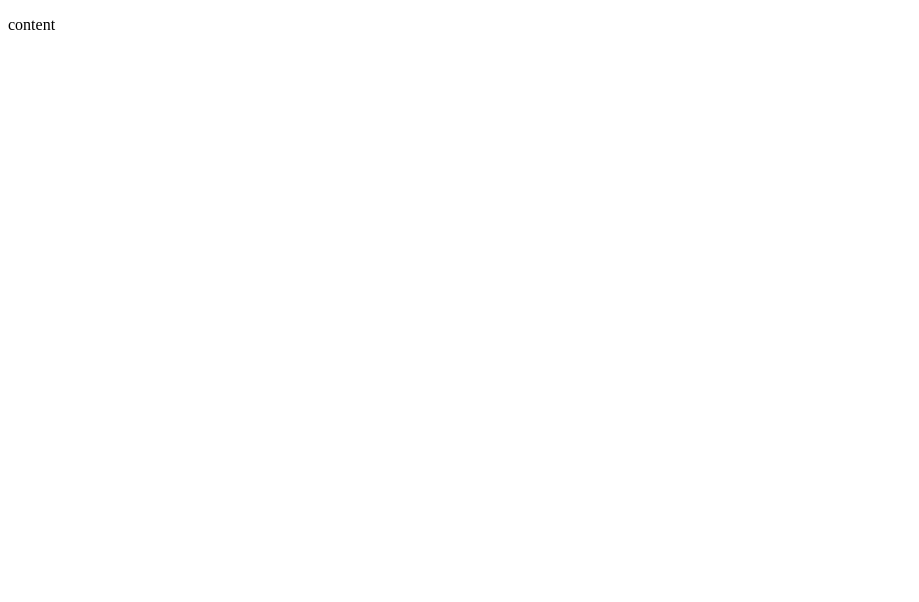
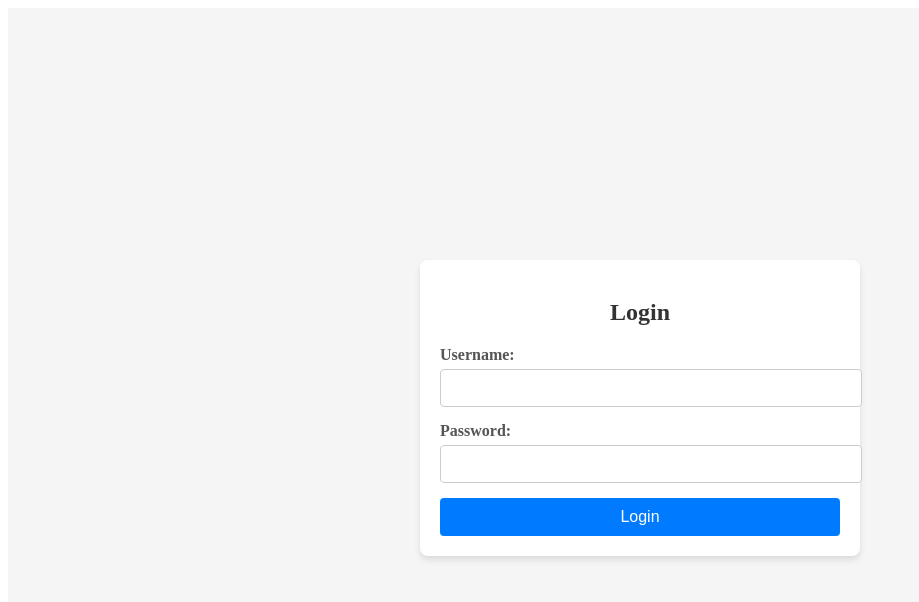
Before and after one commit to sunlipeipei/Qiongrui-Liu-Lipeipei-Sun-project3, a React (Vite) app in the folder frontend/: page /login in a window 1280 px wide. Shown: the top 602 px of the page, without its empty margins (0-919 px from the left). Built offline with nearby package versions, Linux system fonts and the light colour scheme.

Commit message:
add global context: AuthContext jsx

```diff
--- a/frontend/package.json
+++ b/frontend/package.json
@@ -13,6 +13,7 @@
   "author": "",
   "license": "ISC",
   "dependencies": {
+    "@jridgewell/gen-mapping": "^0.3.6",
     "axios": "^1.7.7",
     "cookie-parser": "^1.4.7",
     "express": "^4.21.1",
--- a/frontend/src/components/LoginForm.jsx
+++ b/frontend/src/components/LoginForm.jsx
@@ -0,0 +1,57 @@
+import React, { useState } from 'react';
+import axios from 'axios';
+import '../styles/LoginForm.css';
+
+const LoginForm = ({ onLoginSuccess }) => {
+  const [username, setUsername] = useState('');
+  const [password, setPassword] = useState('');
+  const [error, setError] = useState('');
+
+  const handleLogin = async (e) => {
+    e.preventDefault(); // prevent form default submission behavior
+    setError(''); // clear previous errors
+
+    try {
+      const response = await axios.post('/api/user/login', { username, password });
+      alert('Login successful!');
+      onLoginSuccess(response.data.token); // pass token to parent component or state
+    } catch (err) {
+      console.error(err.response?.data || 'Login error');
+      setError(err.response?.data || 'Invalid username or password');
+    }
+  };
+
+  return (
+    <div className="login-form-container">
+      <form className="login-form" onSubmit={handleLogin}>
+        <h2>Login</h2>
+        {error && <p className="error-message">{error}</p>}
+        <div className="form-group">
+          <label htmlFor="username">Username:</label>
+          <input
+            type="text"
+            id="username"
+            name="username"
+            value={username}
+            onChange={(e) => setUsername(e.target.value)}
+            required
+          />
+        </div>
+        <div className="form-group">
+          <label htmlFor="password">Password:</label>
+          <input
+            type="password"
+            id="password"
+            name="password"
+            value={password}
+            onChange={(e) => setPassword(e.target.value)}
+            required
+          />
+        </div>
+        <button type="submit" className="login-button">Login</button>
+      </form>
+    </div>
+  );
+};
+
+export default LoginForm;
--- /dev/null
+++ b/frontend/src/context/AuthContext.jsx
@@ -0,0 +1,13 @@
+import React, { createContext, useState } from 'react';
+
+export const AuthContext = createContext();
+
+export const AuthProvider = ({ children }) => {
+  const [auth, setAuth] = useState({ token: null, username: null });
+
+  return (
+    <AuthContext.Provider value={{ auth, setAuth }}>
+      {children}
+    </AuthContext.Provider>
+  );
+};
--- a/frontend/src/main.jsx
+++ b/frontend/src/main.jsx
@@ -1,9 +1,12 @@
 import { StrictMode } from 'react'
 import { createRoot } from 'react-dom/client'
+import { AuthProvider } from './context/AuthContext';
 import App from './App'
 
 createRoot(document.getElementById('root')).render(
   <StrictMode>
-    <App />
+    <AuthProvider>
+      <App />
+    </AuthProvider>
   </StrictMode>,
 )
--- a/frontend/src/pages/LoginPage.jsx
+++ b/frontend/src/pages/LoginPage.jsx
@@ -1,14 +1,17 @@
-/**
- * User profile page
- */
 import '../styles/LoginPage.css';
-
 import React from 'react';
+import LoginForm from '../components/LoginForm';
+import { AuthContext } from '../context/AuthContext';
 
 const LoginPage = () => {
+  const handleLoginSuccess = (token) => {
+    console.log('Token received:', token);
+    // Set token in global state, cookies, or localStorage
+  };
+
   return (
     <div>
-      <p>content</p>
+      <LoginForm onLoginSuccess={handleLoginSuccess} />
     </div>
   );
 };
--- /dev/null
+++ b/frontend/src/styles/LoginForm.css
@@ -0,0 +1,65 @@
+.login-form-container {
+    display: flex;
+    justify-content: center;
+    align-items: center;
+    height: 100vh;
+    background-color: #f5f5f5;
+}
+
+.login-form {
+    width: 100%;
+    max-width: 400px;
+    background: #ffffff;
+    padding: 20px;
+    border-radius: 8px;
+    box-shadow: 0 4px 6px rgba(0, 0, 0, 0.1);
+}
+
+.login-form h2 {
+    text-align: center;
+    color: #333333;
+    margin-bottom: 20px;
+}
+
+.form-group {
+    margin-bottom: 15px;
+}
+
+.form-group label {
+    display: block;
+    margin-bottom: 5px;
+    font-weight: bold;
+    color: #555555;
+}
+
+.form-group input {
+    width: 100%;
+    padding: 10px;
+    border: 1px solid #cccccc;
+    border-radius: 4px;
+    font-size: 14px;
+    color: #333333;
+}
+
+.login-button {
+    width: 100%;
+    padding: 10px;
+    font-size: 16px;
+    color: #ffffff;
+    background-color: #007BFF;
+    border: none;
+    border-radius: 4px;
+    cursor: pointer;
+}
+
+.login-button:hover {
+    background-color: #0056b3;
+}
+
+
+.error-message {
+    color: #ff4d4d;
+    font-size: 14px;
+    margin-bottom: 15px;
+    text-align: center;
+}
```
Also changed, not shown: 2 other files (tests, documents, lock files or other folders).
